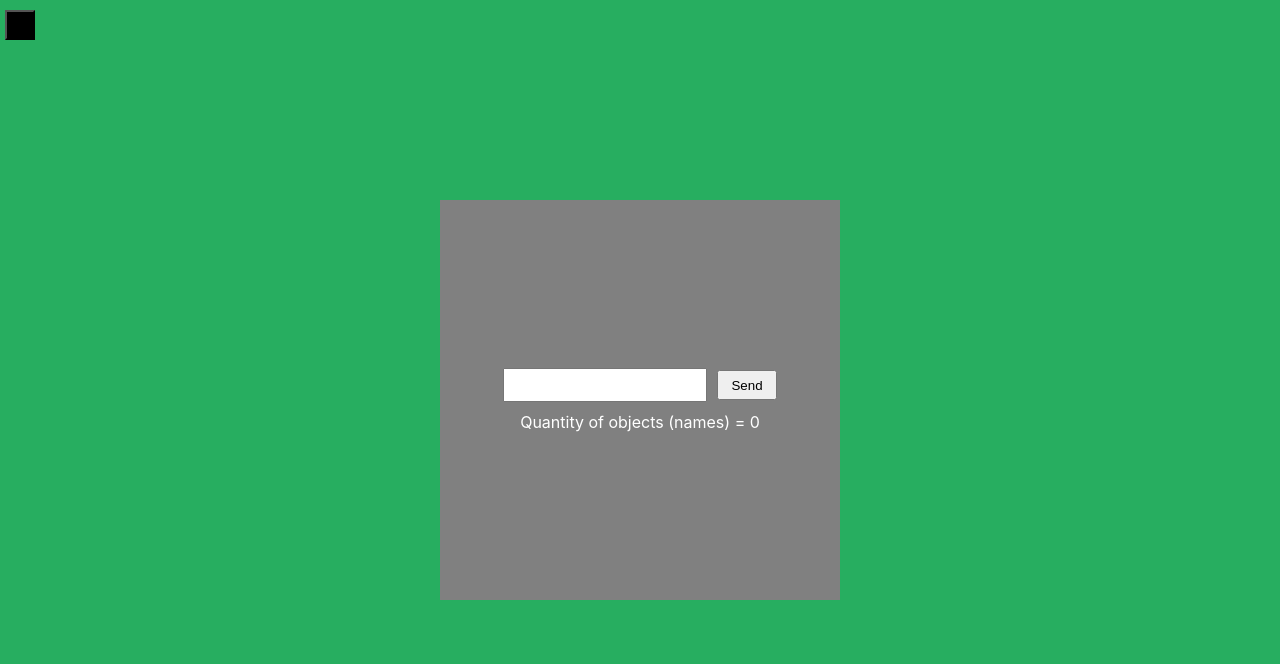
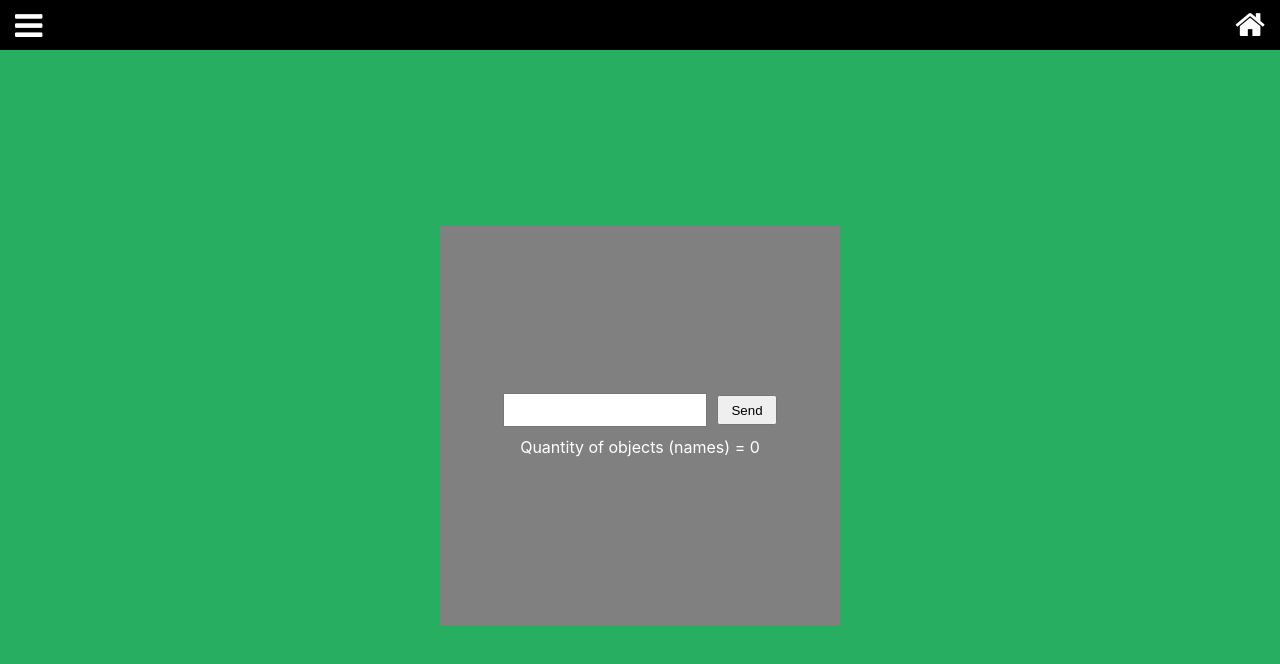
Before and after one commit to AlexeyGorbachevskiy/Ignat_Tasks, a React (Create React App) app in the folder my-app/: page /#/third_task in a window 1280 px wide. Shown: the top 664 px of the page. Built offline with nearby package versions, Linux system fonts and the light colour scheme; the HTML template or start-up script is replaced by a standard one.

Commit message:
5 task is done

```diff
--- a/my-app/package.json
+++ b/my-app/package.json
@@ -4,6 +4,8 @@
   "version": "0.1.0",
   "private": true,
   "dependencies": {
+    "@fortawesome/fontawesome-svg-core": "^1.2.28",
+    "@fortawesome/free-solid-svg-icons": "^5.13.0",
     "@testing-library/jest-dom": "^4.2.4",
     "@testing-library/react": "^9.5.0",
     "@testing-library/user-event": "^7.2.1",
@@ -13,6 +15,7 @@
     "@types/react-dom": "^16.9.8",
     "@types/react-router-dom": "^5.1.5",
     "@types/uuid": "^8.0.0",
+    "font-awesome": "^4.7.0",
     "react": "^16.13.1",
     "react-dom": "^16.13.1",
     "react-router-dom": "^5.2.0",
--- a/my-app/src/App.css
+++ b/my-app/src/App.css
@@ -1,10 +1,42 @@
-.container{
+.container {
     height: 100vh;
-    position: relative;
-    overflow-x:hidden;
     background-color: #27ae60;
+    display: grid;
+    grid-template-rows: 50px 1fr;
+}
+
+header {
+    background-color: black;
+    display: flex;
+    justify-content: flex-end;
+    align-items: center;
+
+}
+
+.home {
+    color: white;
+    margin-right: 15px;
+    transition: color;
+    transition-duration: 1s;
+}
+
+.home:hover{
+    color:red;
+}
+
+
+.main_content {
     display: flex;
     justify-content: center;
     align-items: center;
     color: white;
 }
+
+.greeting {
+    font-family: -apple-system;
+    font-size: 35px;
+    color: black;
+    text-transform: uppercase;
+    font-weight: 900;
+    font-style: oblique;
+}
--- a/my-app/src/App.tsx
+++ b/my-app/src/App.tsx
@@ -2,11 +2,12 @@ import React, {useState} from 'react';
 import './App.css';
 import {StatePropsType} from "./redux/state";
 import Header from "./components/Header/Header";
-import {BrowserRouter, HashRouter, Route} from "react-router-dom";
+import {BrowserRouter, HashRouter, NavLink, Route} from "react-router-dom";
 import FirstTask from "./components/FirstTask/FirstTask";
 import SecondTask from "./components/SecondTask/SecondTask";
 import ThirdTask from "./components/ThirdTask/ThirdTask";
 import FourthTask from "./components/FourthTask/FourthTask";
+
 
 export type FilterStateType = 'all' | 'high' | 'medium' | 'low';
 
@@ -14,17 +15,18 @@ function App(props: StatePropsType) {
     return (
         <HashRouter>
             <div className={'container'}>
+                <header>
+                    <Header/>
+                    <NavLink to={'/'}><i className="fa fa-home fa-2x home"/></NavLink>
+                </header>
 
-                <Header/>
-                <div className={'content'}>
+                <div className={'main_content'}>
                     <Route exact path='/' render={() => <span className={'greeting'}>Hi, how u doing?</span>}/>
                     <Route path='/first_task' render={() => <FirstTask state={props.state}/>}/>
                     <Route path='/second_task' render={() => <SecondTask state={props.state}/>}/>
                     <Route path='/third_task' render={() => <ThirdTask state={props.state}/>}/>
                     <Route path='/fourth_task' render={() => <FourthTask/>}/>
-
                 </div>
-
             </div>
         </HashRouter>
     );
--- a/my-app/src/components/Header/Header.css
+++ b/my-app/src/components/Header/Header.css
@@ -1,6 +1,11 @@
 * {
     margin: 0;
     padding: 0;
+}
+
+.wrapper {
+    position: relative;
+    overflow-x: hidden;
 }
 
 .menu {
@@ -31,19 +36,45 @@
 }
 
 
-.menu_btn {
+.menu_btn1 {
     cursor: pointer;
     position: absolute;
     top: 10px;
-    right: -35px;
+    right: -45px;
 
     width: 30px;
     height: 30px;
-    background-color: #000000;
+    color: white;
     outline: none;
     font-family: -apple-system;
+    transition: color;
+    transition-duration: 1s;
 }
 
+.menu_btn1:hover {
+    color: red;
+}
+
+.menu_btn2 {
+    cursor: pointer;
+    position: absolute;
+    top: 10px;
+    right: 0px;
+
+    width: 30px;
+    height: 30px;
+    /*background-color: #000000;*/
+    color: white;
+    outline: none;
+    font-family: -apple-system;
+    transition: color;
+    transition-duration: 1s;
+
+}
+
+.menu_btn2:hover {
+    color: red;
+}
 
 
 .link {
@@ -77,7 +108,8 @@
     position: relative;
     display: inline-block;
     /*top:-17px; left:5px;*/
-    top:5px; right:120px;
+    top: 5px;
+    right: 120px;
 }
 
 .pre_junior_dropdown_content {
--- a/my-app/src/components/Header/Header.tsx
+++ b/my-app/src/components/Header/Header.tsx
@@ -1,24 +1,32 @@
 import React, {useState} from 'react';
 import './Header.css';
 import {NavLink} from "react-router-dom";
-
+import 'font-awesome/css/font-awesome.min.css';
 
 function Header() {
     let [menu, setMenu] = useState('menu');
+    let [icon,setIcon]=useState(true);
     const onNavBtnClickHandler = () => {
         if (menu === 'menu') {
+            setIcon(false);
             setMenu('menu menu_active');
         } else {
+            setIcon(true);
             setMenu('menu');
         }
 
     }
 
+
     return (
         <div className={'wrapper'}>
             <div className={menu}>
-                <i className="material-icons">menu</i>
-                <button onClick={onNavBtnClickHandler} className='menu_btn'></button>
+                {icon ?
+                    <i onClick={onNavBtnClickHandler} className="fa fa-bars fa-2x menu_btn1" aria-hidden="true"/>
+                :
+                    <i onClick={onNavBtnClickHandler} className="fa fa-times fa-2x menu_btn2" aria-hidden="true"/>
+                }
+
 
                 <span className={'menu_list'}>
                     <span className={'pre_junior'}>Pre Junior
@@ -39,8 +47,6 @@ function Header() {
 
 
                 </span>
-
-                {/*<span className={obj.home_navbar}><NavLink className={obj.home_link} to={'/'}>Home</NavLink></span>*/}
             </div>
         </div>
 );
```
Also changed, not shown: 1 other file (tests, documents, lock files or other folders).
